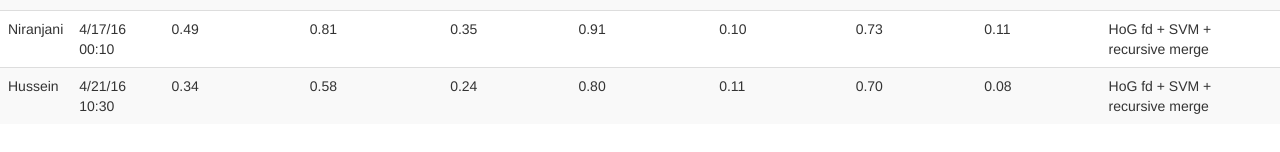
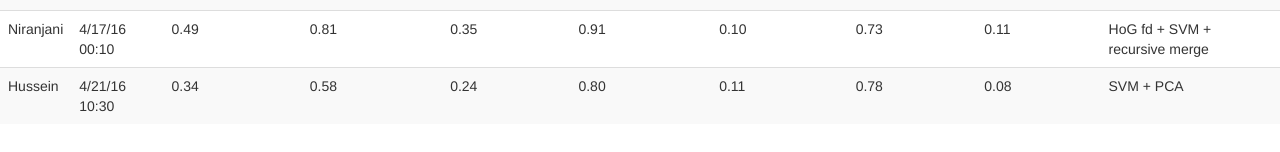
Before and after one commit to raguilar1/livemau5, a plain HTML site: page index.html in a window 1280 px wide. Shown: the part 402-554 px from the top of the page. Drawn offline with Linux system fonts and the light colour scheme.

Commit message:
Update index.html

```diff
--- a/index.html
+++ b/index.html
@@ -107,9 +107,9 @@
     <td>0.24</td>
     <td>0.80</td>
     <td>0.11</td>
-    <td>0.70</td>
+    <td>0.78</td>
     <td>0.08</td>
-    <td>HoG fd + SVM + recursive merge</td>
+    <td>SVM + PCA</td>
     <td></td>
 </tr>
 </tbody>
```
